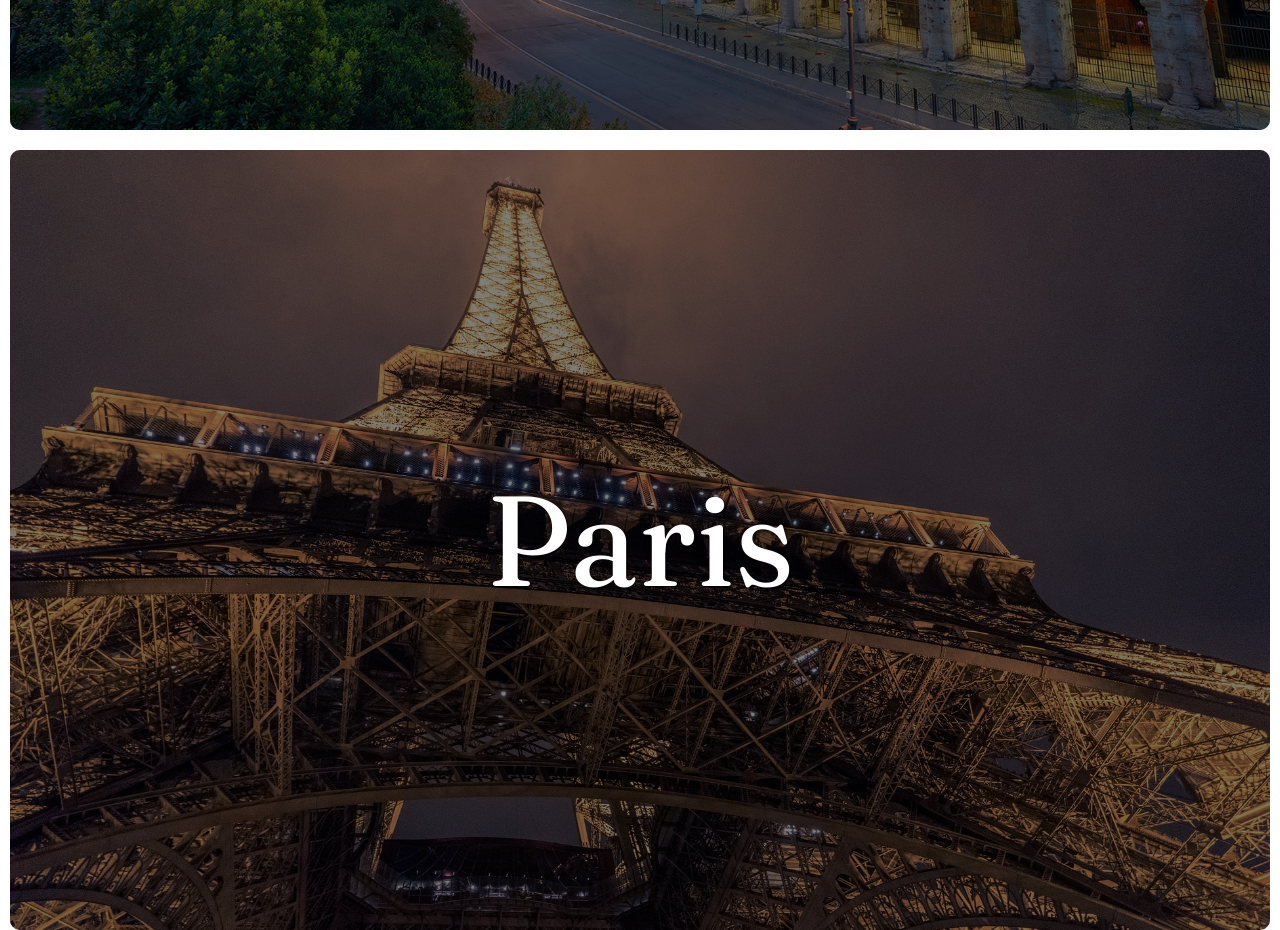
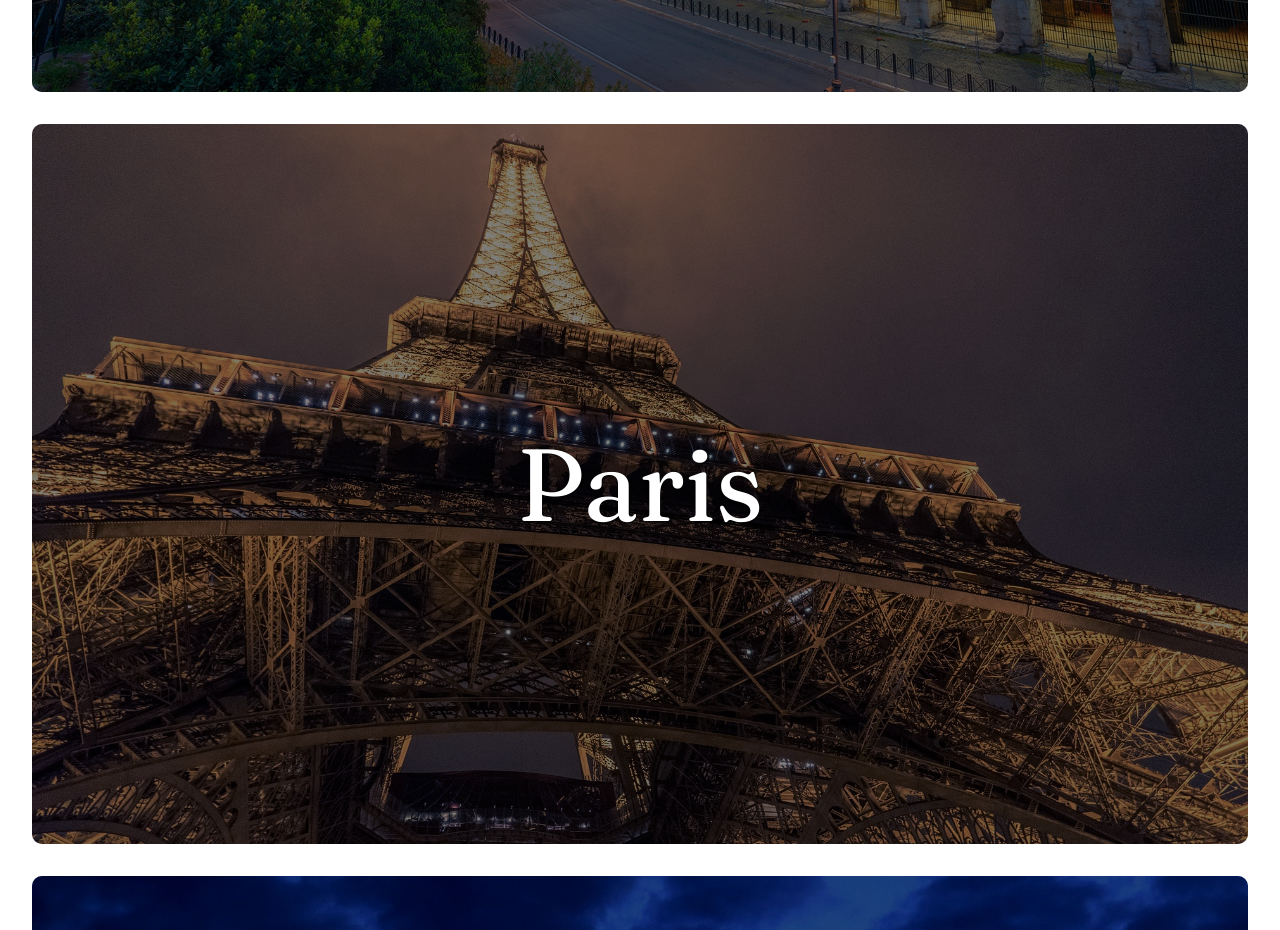
Before and after one commit to Lorenzo-Fratini/htmlcss-airbnb, a plain HTML site: page index.html in a window 1280 px wide. Shown: the part 660-1590 px from the top of the page. Drawn offline with Linux system fonts and the light colour scheme.

Commit message:
upgrade margin

```diff
--- a/css/style.css
+++ b/css/style.css
@@ -11,10 +11,10 @@ body {
 }
 
 .image-cont {
-  width: 100%;
-  height: 100vh;
+  width: 95%;
+  height: 90vh;
   position: relative;
-  border: 10px solid #fff;
+  margin: 2.5%;
 }
 
 .image-cont img {
@@ -22,7 +22,6 @@ body {
   height: 100%;
   border-radius: 10px;
   object-fit: cover;
-  margin: inherit;
 }
 
 .title {
@@ -31,7 +30,7 @@ body {
   left: 50%;
   transform: translate(-50%, -50%);
   color: #fff;
-  font-size: 10vw;
+  font-size: 8vw;
   text-shadow: 1px 1px 2px #000;
   z-index: 2;
 }
--- a/index.html
+++ b/index.html
@@ -14,14 +14,14 @@
         </div>
         <div class="layover"></div>
       </div>
-      <div class="image-cont border-top">
+      <div class="image-cont">
         <img src="img/paris.jpg" alt="Rome">
         <div class="title">
           Paris
         </div>
         <div class="layover"></div>
       </div>
-      <div class="image-cont border-top">
+      <div class="image-cont">
         <img src="img/berlin.jpg" alt="Rome">
         <div class="title">
           Berlin
```
